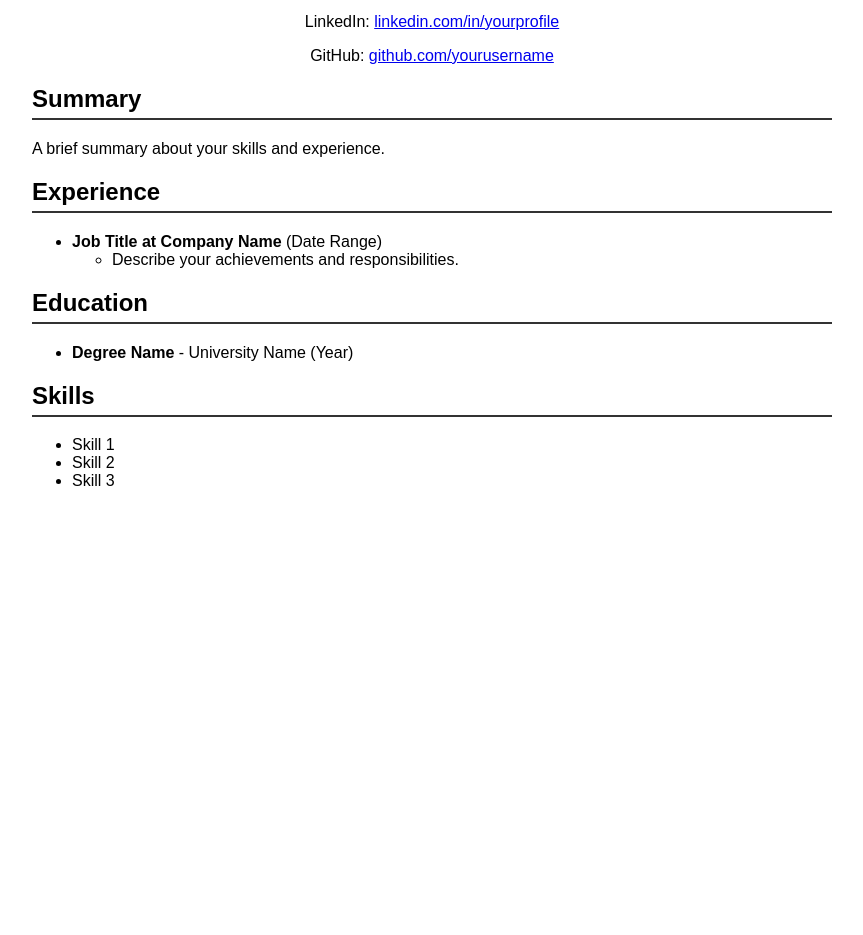
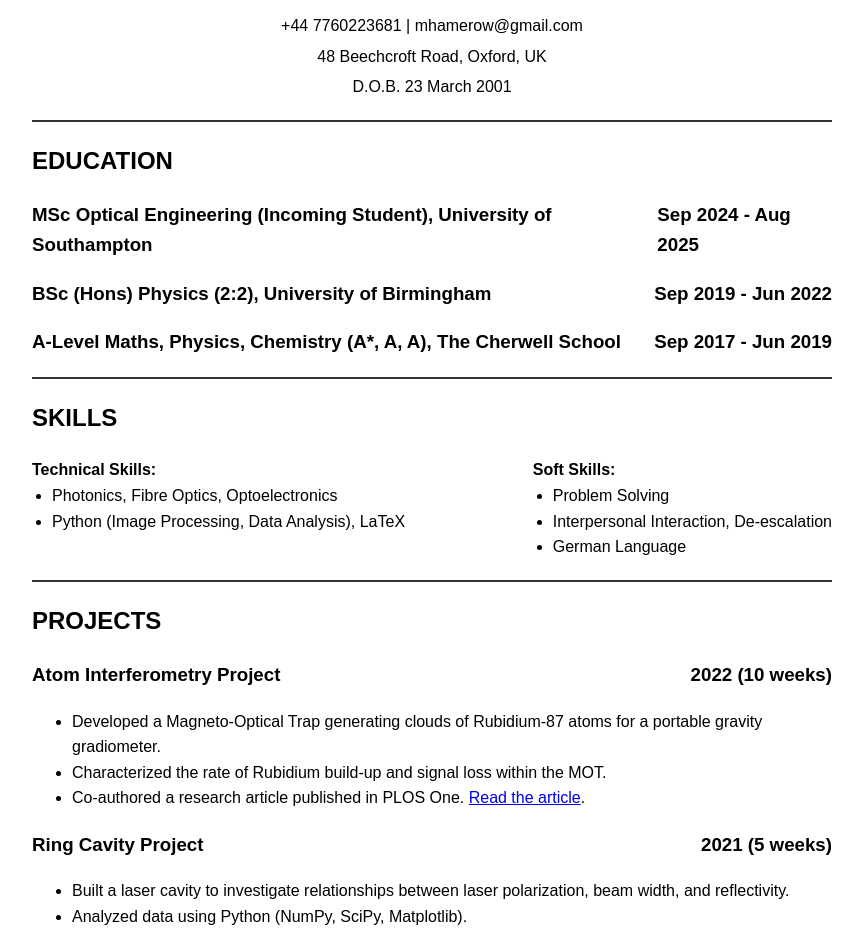
Before and after one commit to maxhamerow/maxhamerow.github.io, a plain HTML site: page index.html in a window 1280 px wide. Shown: the part 121-1056 px from the top of the page, without its empty margins (208-1071 px from the left). Before the commit the page ends 800 px from the top, so only its background shows below. Drawn offline with Linux system fonts and the light colour scheme.

Commit message:
Update index.html

```diff
--- a/index.html
+++ b/index.html
@@ -8,61 +8,152 @@
         body {
             font-family: Arial, sans-serif;
             max-width: 800px;
-            margin: 0 auto;
+            margin: 20px auto;
             padding: 20px;
+            line-height: 1.6;
         }
         h1 {
             text-align: center;
+            text-transform: uppercase;
+            font-size: 2em;
+        }
+        .contact-info {
+            text-align: center;
+            margin-bottom: 20px;
+        }
+        .contact-info p {
+            margin: 5px 0;
+        }
+        hr {
+            border: none;
+            border-top: 2px solid #333;
+            margin: 10px 0;
         }
         .section {
             margin-bottom: 20px;
         }
         .section h2 {
-            border-bottom: 2px solid #333;
-            padding-bottom: 5px;
+            font-weight: bold;
+            text-transform: uppercase;
         }
-        .contact-info {
-            text-align: center;
+        .subsection {
+            margin-bottom: 10px;
+        }
+        .subsection h3 {
+            font-weight: bold;
+            display: flex;
+            justify-content: space-between;
+        }
+        .item {
+            margin-left: 20px;
+        }
+        ul {
+            list-style-type: disc;
+            margin: 0;
+            padding-left: 20px;
+        }
+        .skills-table {
+            display: flex;
+            justify-content: space-between;
         }
     </style>
 </head>
 <body>
+
     <h1>Maxwell Hamerow</h1>
     <div class="contact-info">
-        <p>Email: <a href="mailto:your.email@example.com">your.email@example.com</a></p>
-        <p>LinkedIn: <a href="https://www.linkedin.com/in/yourprofile">linkedin.com/in/yourprofile</a></p>
-        <p>GitHub: <a href="https://github.com/yourusername">github.com/yourusername</a></p>
+        <p>+44 7760223681 | mhamerow@gmail.com</p>
+        <p>48 Beechcroft Road, Oxford, UK</p>
+        <p>D.O.B. 23 March 2001</p>
     </div>
 
+    <hr>
+
+    <!-- Education Section -->
     <div class="section">
-        <h2>Summary</h2>
-        <p>A brief summary about your skills and experience.</p>
+        <h2>Education</h2>
+        <div class="subsection">
+            <h3>MSc Optical Engineering (Incoming Student), University of Southampton <span>Sep 2024 - Aug 2025</span></h3>
+        </div>
+        <div class="subsection">
+            <h3>BSc (Hons) Physics (2:2), University of Birmingham <span>Sep 2019 - Jun 2022</span></h3>
+        </div>
+        <div class="subsection">
+            <h3>A-Level Maths, Physics, Chemistry (A*, A, A), The Cherwell School <span>Sep 2017 - Jun 2019</span></h3>
+        </div>
     </div>
 
+    <hr>
+
+    <!-- Skills Section -->
     <div class="section">
-        <h2>Experience</h2>
+        <h2>Skills</h2>
+        <div class="skills-table">
+            <div>
+                <strong>Technical Skills:</strong>
                 <ul>
-            <li><strong>Job Title at Company Name</strong> (Date Range)</li>
+                    <li>Photonics, Fibre Optics, Optoelectronics</li>
+                    <li>Python (Image Processing, Data Analysis), LaTeX</li>
+                </ul>
+            </div>
+            <div>
+                <strong>Soft Skills:</strong>
                 <ul>
-                <li>Describe your achievements and responsibilities.</li>
+                    <li>Problem Solving</li>
+                    <li>Interpersonal Interaction, De-escalation</li>
+                    <li>German Language</li>
                 </ul>
+            </div>
+        </div>
+    </div>
+
+    <hr>
+
+    <!-- Projects Section -->
+    <div class="section">
+        <h2>Projects</h2>
+
+        <div class="subsection">
+            <h3>Atom Interferometry Project <span>2022 (10 weeks)</span></h3>
+            <ul class="item">
+                <li>Developed a Magneto-Optical Trap generating clouds of Rubidium-87 atoms for a portable gravity gradiometer.</li>
+                <li>Characterized the rate of Rubidium build-up and signal loss within the MOT.</li>
+                <li>Co-authored a research article published in PLOS One. <a href="https://journals.plos.org/plosone/article/authors?id=10.1371/journal.pone.0288353">Read the article</a>.</li>
             </ul>
         </div>
 
+        <div class="subsection">
+            <h3>Ring Cavity Project <span>2021 (5 weeks)</span></h3>
+            <ul class="item">
+                <li>Built a laser cavity to investigate relationships between laser polarization, beam width, and reflectivity.</li>
+                <li>Analyzed data using Python (NumPy, SciPy, Matplotlib).</li>
+                <li>Published a detailed report. <a href="https://www.overleaf.com/read/mmdvkdbqbtgd">View the report</a>.</li>
+            </ul>
+        </div>
+    </div>
+
+    <hr>
+
+    <!-- Experience Section -->
     <div class="section">
-        <h2>Education</h2>
-        <ul>
-            <li><strong>Degree Name</strong> - University Name (Year)</li>
+        <h2>Experience</h2>
+
+        <div class="subsection">
+            <h3>Manufacturing Technician (Laser Technician), Refeyn Ltd. <span>Apr 2023 - Present | Oxford, UK</span></h3>
+            <ul class="item">
+                <li>Assembled and aligned optical systems for interferometric scattering microscopy instruments worth £200k-£300k.</li>
+                <li>Created an image processing script to detect dust particles on camera sensors using Python (scipy.ndimage, scikit-image, OpenCV).</li>
             </ul>
         </div>
 
-    <div class="section">
-        <h2>Skills</h2>
-        <ul>
-            <li>Skill 1</li>
-            <li>Skill 2</li>
-            <li>Skill 3</li>
+        <div class="subsection">
+            <h3>Teaching Assistant (Core Team), The Cherwell School <span>Sep 2022 - Apr 2023 | Oxford, UK</span></h3>
+            <ul class="item">
+                <li>Managed children with behavioral and learning difficulties, ensuring safety and collaborating with staff.</li>
+                <li>Served as Duke of Edinburgh Coordinator, ensuring program compliance with safeguarding policies.</li>
             </ul>
         </div>
+    </div>
+
 </body>
 </html>
```
Lines whose indentation alone changed are shown as unchanged.
